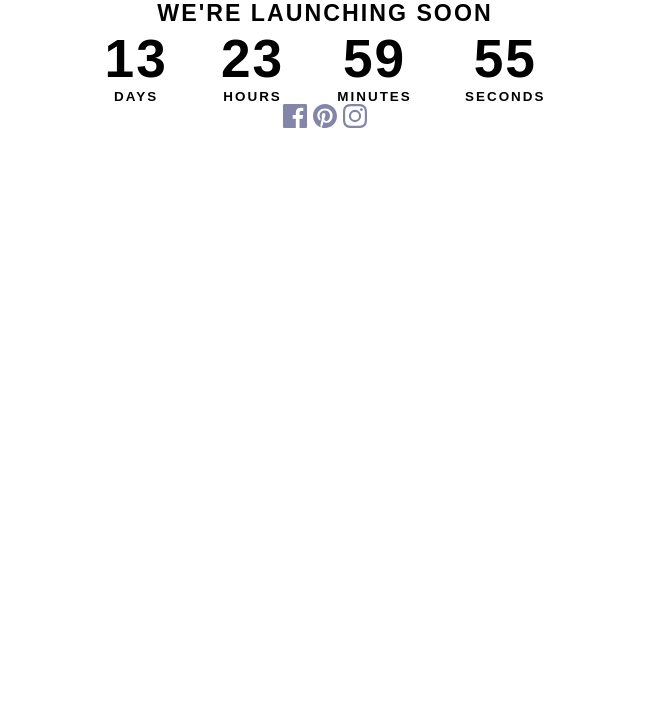
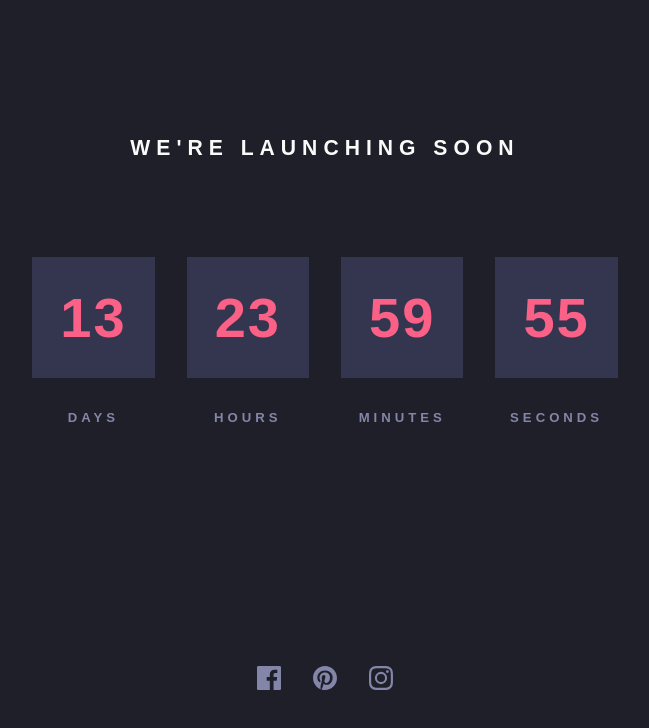
Before and after one commit to dwhenson/frontendmentor-launch-countdown, a website: page index.html in a window 1280 px wide. Shown: the whole page, without its empty margins (315-964 px from the left). Drawn offline with Linux system fonts and the light colour scheme.

Commit message:
☑️ ADD: Basic styles and color

```diff
--- a/css/styles.css
+++ b/css/styles.css
@@ -105,12 +105,11 @@ select {
   /* Spacing */
   --spacer: 1em;
   /* Font sizes */
-  --step--1: clamp(0.83rem, 0.83rem + 0.02vw, 0.84rem);
-  --step-0: clamp(1rem, 0.96rem + 0.19vw, 1.13rem);
-  --step-1: clamp(1.2rem, 1.09rem + 0.45vw, 1.5rem);
-  --step-2: clamp(1.44rem, 1.24rem + 0.84vw, 2rem);
-  --step-3: clamp(1.73rem, 1.4rem + 1.41vw, 2.66rem);
-  --step-4: clamp(2.07rem, 1.55rem + 2.22vw, 3.55rem);
+  --step--2: clamp(0.64rem, 0.68rem + -0.21vw, 0.5rem);
+  --step--1: clamp(0.8rem, 0.79rem + 0.04vw, 0.83rem);
+  --step-0: clamp(1rem, 0.89rem + 0.54vw, 1.38rem);
+  --step-1: clamp(1.25rem, 0.95rem + 1.49vw, 2.29rem);
+  --step-2: clamp(1.56rem, 0.92rem + 3.23vw, 3.82rem);
   /* Font-families */
   --ff-body: "Red Hat Text", sans-serif;
 }
@@ -118,6 +117,7 @@ select {
 /* Base Styles
    ================================================== */
 body {
+  background-color: var(--clr-neutral-300);
   font-family: var(--ff-body);
   letter-spacing: 2px;
   text-align: center;
@@ -125,7 +125,22 @@ body {
 }
 
 h1 {
-  font-size: var(--step-1);
+  margin-bottom: 6rem;
+  font-size: var(--step-0);
+  letter-spacing: 6px;
+  color: var(--clr-neutral-100);
+}
+
+main {
+  display: grid;
+  place-items: center;
+  height: 70vh;
+}
+
+footer {
+  display: grid;
+  place-items: center;
+  height: 30vh;
 }
 
 /* ==================================================
@@ -144,17 +159,51 @@ h1 {
 /* ==================================================
    Blocks
    ================================================== */
+.wrapper {
+  width: 100%;
+}
+@media (min-width: 45em) {
+  .wrapper {
+    max-width: fit-content;
+  }
+}
+
 .app {
   display: flex;
-  gap: 1em;
-  max-width: fit-content;
+  gap: 0.25em;
   margin-right: auto;
   margin-left: auto;
-  font-size: var(--step-4);
+  font-size: var(--step-2);
   font-weight: 700;
   text-align: center;
+  color: var(--clr-primary-100);
+}
+@media (min-width: 45em) {
+  .app {
+    gap: 2rem;
+  }
+}
+.app > div {
+  flex: 1;
+  min-width: 3ch;
+}
+.app .flip-card {
+  padding: 0.5em;
+  background-color: var(--clr-neutral-200);
+}
+.app .period {
+  margin-top: 2rem;
+  font-size: var(--step--2);
+  letter-spacing: 4px;
+  color: var(--clr-primary-200);
+}
+@media (min-width: 45em) {
+  .app .period {
+    font-size: var(--step--1);
+  }
 }
 
-.period {
-  font-size: var(--step--1);
+.icons {
+  display: flex;
+  gap: 2rem;
 }
--- a/index.html
+++ b/index.html
@@ -11,8 +11,10 @@
 	</head>
 	<body class="center-content">
 		<main>
-			<h1>We're launching soon</h1>
-			<div id="app" class="app"></div>
+			<div class="wrapper">
+				<h1>We're launching soon</h1>
+				<div id="app" class="app"></div>
+			</div>
 		</main>
 		<footer>
 			<ul class="icons" role="list">
@@ -24,6 +26,8 @@
 								d="M22.675 0H1.325C.593 0 0 .593 0 1.325v21.351C0 23.407.593 24 1.325 24H12.82v-9.294H9.692v-3.622h3.128V8.413c0-3.1 1.893-4.788 4.659-4.788 1.325 0 2.463.099 2.795.143v3.24l-1.918.001c-1.504 0-1.795.715-1.795 1.763v2.313h3.587l-.467 3.622h-3.12V24h6.116c.73 0 1.323-.593 1.323-1.325V1.325C24 .593 23.407 0 22.675 0z"
 							/></svg
 					></a>
+				</li>
+				<li>
 					<a href="/"
 						><svg xmlns="http://www.w3.org/2000/svg" width="24" height="24">
 							<path
@@ -31,6 +35,8 @@
 								d="M12 0C5.373 0 0 5.372 0 12c0 5.084 3.163 9.426 7.627 11.174-.105-.949-.2-2.405.042-3.441.218-.937 1.407-5.965 1.407-5.965s-.359-.719-.359-1.782c0-1.668.967-2.914 2.171-2.914 1.023 0 1.518.769 1.518 1.69 0 1.029-.655 2.568-.994 3.995-.283 1.194.599 2.169 1.777 2.169 2.133 0 3.772-2.249 3.772-5.495 0-2.873-2.064-4.882-5.012-4.882-3.414 0-5.418 2.561-5.418 5.207 0 1.031.397 2.138.893 2.738a.36.36 0 01.083.345l-.333 1.36c-.053.22-.174.267-.402.161-1.499-.698-2.436-2.889-2.436-4.649 0-3.785 2.75-7.262 7.929-7.262 4.163 0 7.398 2.967 7.398 6.931 0 4.136-2.607 7.464-6.227 7.464-1.216 0-2.359-.631-2.75-1.378l-.748 2.853c-.271 1.043-1.002 2.35-1.492 3.146C9.57 23.812 10.763 24 12 24c6.627 0 12-5.373 12-12 0-6.628-5.373-12-12-12z"
 							/></svg
 					></a>
+				</li>
+				<li>
 					<a href="/"
 						><svg xmlns="http://www.w3.org/2000/svg" width="24" height="24">
 							<path
--- a/js/main.js
+++ b/js/main.js
@@ -19,19 +19,19 @@ const countdownEnd = new Date(Date.now() + 12096e5).getTime();
 function renderHTML(days, hours, minutes, seconds) {
 	app.innerHTML = `
 		<div>
-			<p>${days}</p>
+			<p class="flip-card">${days}</p>
 			<p id="days" class="period">Days</p>
 		</div>
 		<div>
-			<p>${hours}</p>
+			<p class="flip-card">${hours}</p>
 			<p id="hours" class="period">Hours</p>
 		</div>
 		<div>
-			<p>${minutes}</p>
+			<p class="flip-card">${minutes}</p>
 			<p id="minutes" class="period">Minutes</p>
 		</div>
 		<div>
-			<p>${seconds}</p>
+			<p class="flip-card">${seconds}</p>
 			<p id="seconds" class="period">Seconds</p>
 		</div>
 	`;
--- a/scss/blocks/_countdown.scss
+++ b/scss/blocks/_countdown.scss
@@ -1,14 +1,43 @@
+.wrapper {
+	width: 100%;
+
+	@include respond-to("medium") {
+		max-width: fit-content;
+	}
+}
+
 .app {
 	display: flex;
-	gap: 1em;
-	max-width: fit-content;
+	gap: 0.25em;
 	margin-right: auto;
 	margin-left: auto;
-	font-size: var(--step-4);
+	font-size: var(--step-2);
 	font-weight: 700;
 	text-align: center;
+	color: var(--clr-primary-100);
+
+	@include respond-to("medium") {
+		gap: 2rem;
+	}
+
+	> div {
+		flex: 1;
+		min-width: 3ch;
+	}
+
+	.flip-card {
+		padding: 0.5em;
+		background-color: var(--clr-neutral-200);
+	}
+
+	.period {
+		margin-top: 2rem;
+		font-size: var(--step--2);
+		letter-spacing: 4px;
+		color: var(--clr-primary-200);
+
+		@include respond-to("medium") {
+			font-size: var(--step--1);
+		}
+	}
 }
-
-.period {
-	font-size: var(--step--1);
-}
--- /dev/null
+++ b/scss/blocks/_footer.scss
@@ -0,0 +1,4 @@
+.icons {
+	display: flex;
+	gap: 2rem;
+}
--- a/scss/global.scss
+++ b/scss/global.scss
@@ -11,6 +11,7 @@
    ================================================== */
 
 body {
+	background-color: var(--clr-neutral-300);
 	font-family: var(--ff-body);
 	letter-spacing: 2px;
 	text-align: center;
@@ -18,7 +19,22 @@ body {
 }
 
 h1 {
-	font-size: var(--step-1);
+	margin-bottom: 6rem;
+	font-size: var(--step-0);
+	letter-spacing: 6px;
+	color: var(--clr-neutral-100);
+}
+
+main {
+	display: grid;
+	place-items: center;
+	height: 70vh;
+}
+
+footer {
+	display: grid;
+	place-items: center;
+	height: 30vh;
 }
 
 /* ==================================================
@@ -44,4 +60,4 @@ h1 {
 // @import "blocks/different";
 // @import "blocks/feedback";
 @import "blocks/countdown";
-// @import "blocks/footer";
+@import "blocks/footer";
```
Also changed, not shown: scss/abstracts/_variables.scss (+5 -6 lines).
